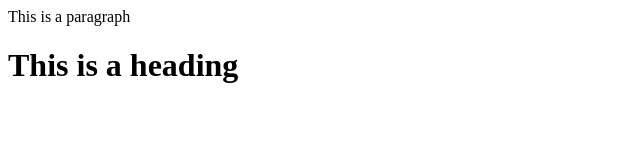
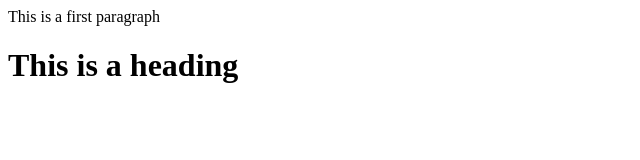
Before and after one commit to alexg-private-hobbies/learning-git, a plain HTML site: page index.html in a window 1280 px wide. Shown: the full height of the page, 0-640 px from the left. Drawn offline with Linux system fonts and the light colour scheme.

Commit message:
Update index.html

```diff
--- a/index.html
+++ b/index.html
@@ -1,6 +1,6 @@
 <HTML>
 
 <BODY>
-<p>This is a paragraph</p>
+<p>This is a first paragraph</p>
 <h1> This is a heading </h1>
 </BODY>
```
